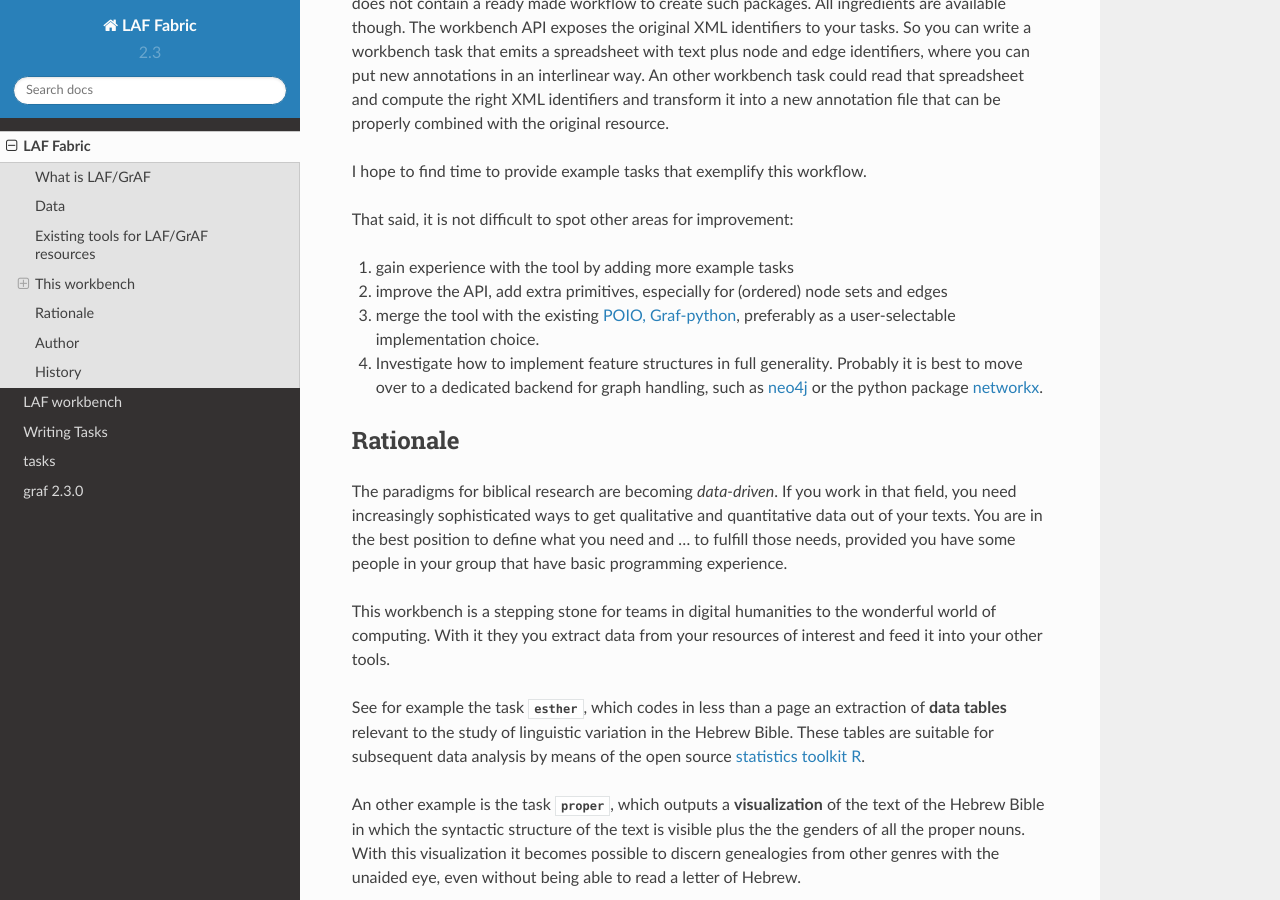
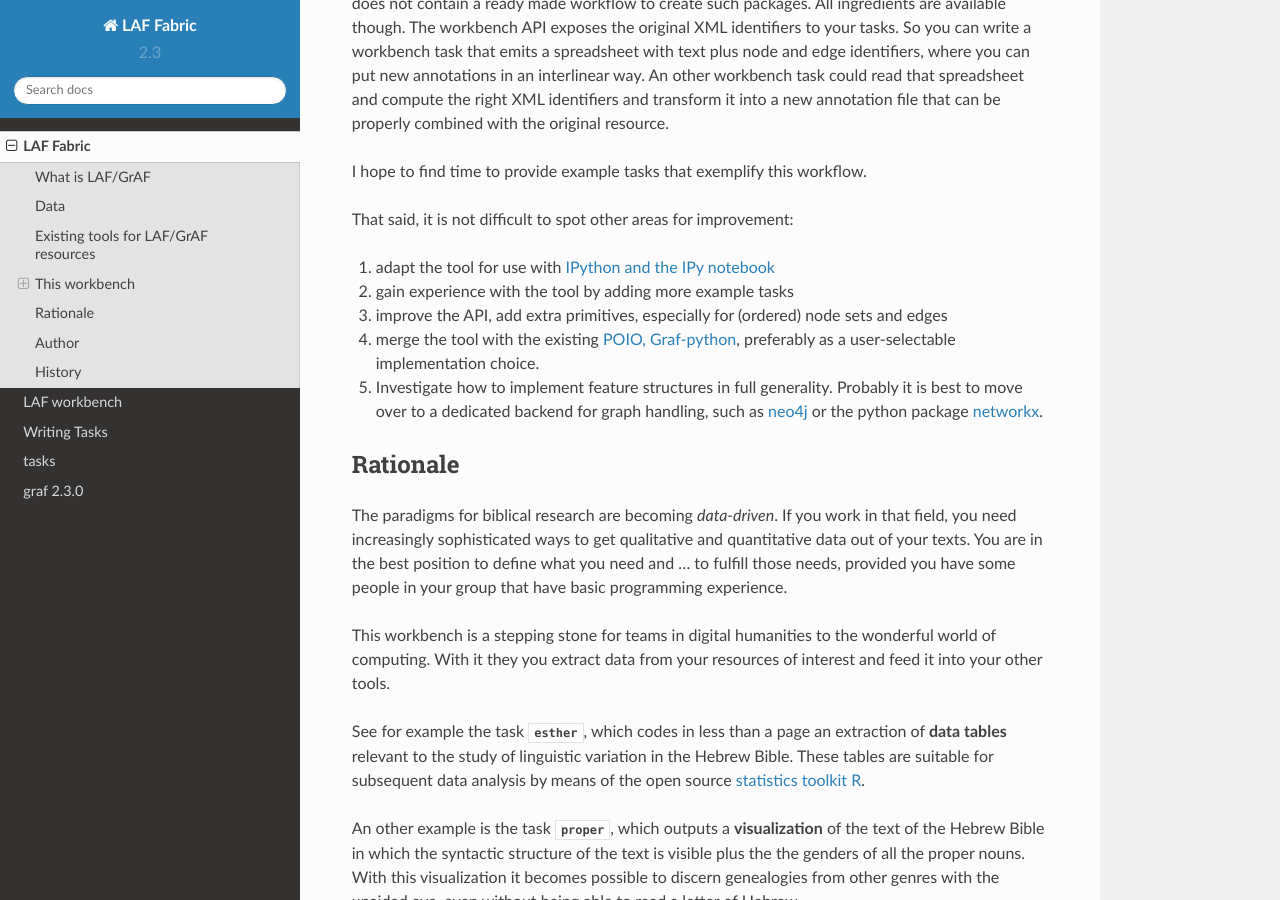
Before and after one commit to dirkroorda/laf-fabric, a Sphinx documentation site: the page built from docs/overview.rst, in a window 1280 px wide and 900 px high, scrolled down 2913 px. Built offline with Sphinx 7.4.7 and the Read the Docs theme 2.0.0, drawn with Linux system fonts in a browser that asks for light colours.

Commit message:
Silent Documentation Update 2.3.0

```diff
--- a/docs/overview.rst
+++ b/docs/overview.rst
@@ -128,6 +128,7 @@ I hope to find time to provide example tasks that exemplify this workflow.
 
 That said, it is not difficult to spot other areas for improvement:
 
+#. adapt the tool for use with `IPython and the IPy notebook <http://ipython.org>`_
 #. gain experience with the tool by adding more example tasks
 #. improve the API, add extra primitives, especially for (ordered) node sets and edges
 #. merge the tool with the existing `POIO, Graf-python <http://media.cidles.eu/poio/graf-python/>`_,
```
